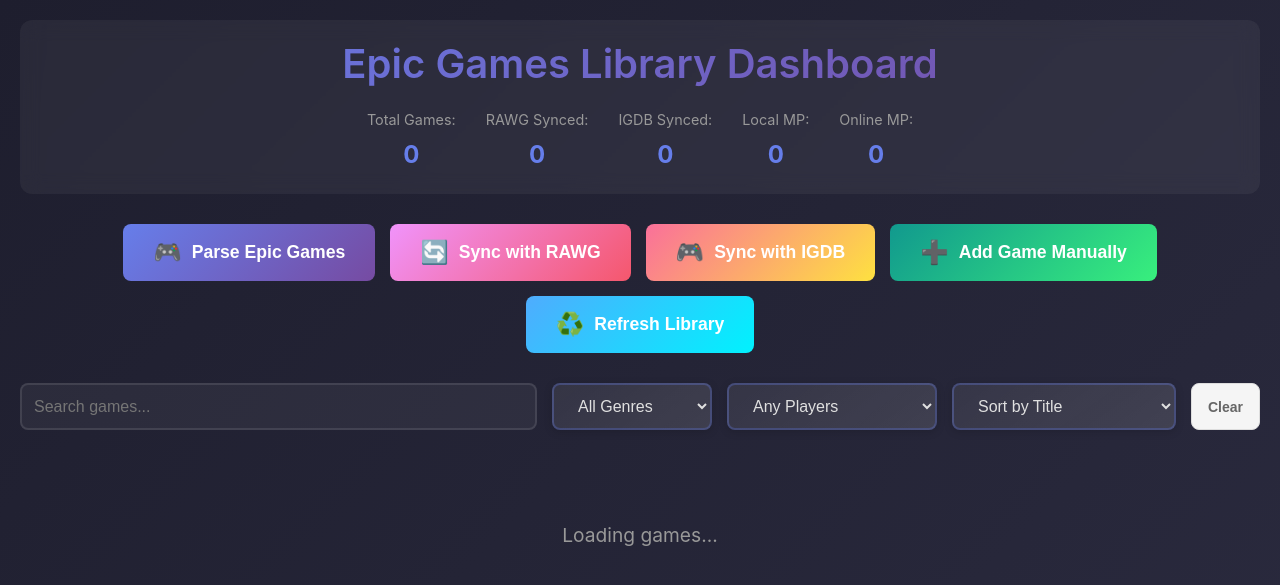
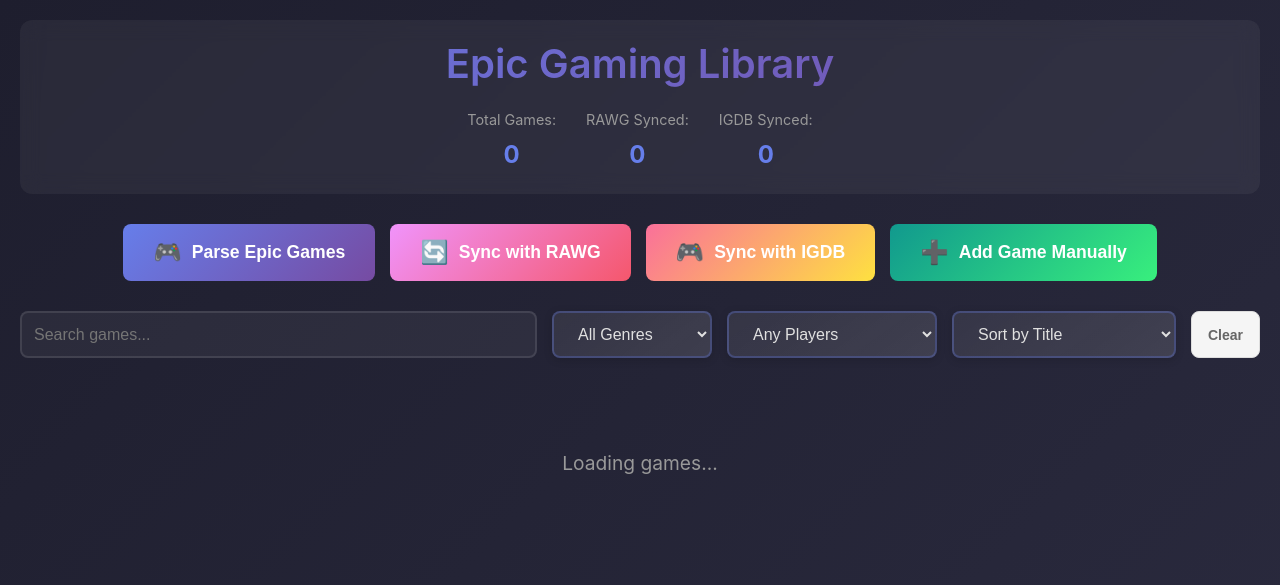
Before and after one commit to thfavre/myGamingLib, a Flask app: page / in a window 1280 px wide. Shown: the top 585 px of the page. Run offline with Flask 3, Linux system fonts and the light colour scheme.

Commit message:
feat: Update project name from "Epic Games Library Dashboard" to "Epic Gaming Library" across documentation and templates

```diff
--- a/app.py
+++ b/app.py
@@ -841,7 +841,7 @@ def sync_with_igdb():
 
 if __name__ == '__main__':
     print("=" * 60)
-    print("Epic Games Library Dashboard")
+    print("Epic Gaming Library")
     print("=" * 60)
     print("\nStarting server at http://localhost:5000")
     print("\nIMPORTANT: Before syncing with RAWG, please:")
--- a/templates/index.html
+++ b/templates/index.html
@@ -3,14 +3,14 @@
 <head>
     <meta charset="UTF-8">
     <meta name="viewport" content="width=device-width, initial-scale=1.0">
-    <title>Epic Games Library Dashboard</title>
+    <title>Epic Gaming Library</title>
     <link rel="stylesheet" href="{{ url_for('static', filename='css/main.css') }}">
 </head>
 <body>
     <div class="container">
         <!-- Header -->
         <header>
-            <h1>Epic Games Library Dashboard</h1>
+            <h1>Epic Gaming Library</h1>
             <div class="stats-bar" id="statsBar">
                 <div class="stat">
                     <span class="stat-label">Total Games:</span>
@@ -23,14 +23,6 @@
                 <div class="stat">
                     <span class="stat-label">IGDB Synced:</span>
                     <span class="stat-value" id="syncedGamesIgdb">0</span>
-                </div>
-                <div class="stat">
-                    <span class="stat-label">Local MP:</span>
-                    <span class="stat-value" id="localMpGames">0</span>
-                </div>
-                <div class="stat">
-                    <span class="stat-label">Online MP:</span>
-                    <span class="stat-value" id="onlineMpGames">0</span>
                 </div>
             </div>
         </header>
@@ -52,10 +44,6 @@
             <button id="addManualBtn" class="btn btn-success">
                 <span class="btn-icon">➕</span>
                 Add Game Manually
-            </button>
-            <button id="refreshBtn" class="btn btn-tertiary">
-                <span class="btn-icon">♻️</span>
-                Refresh Library
             </button>
         </div>
 
```
Also changed, not shown: README.md, docs/README.md.
